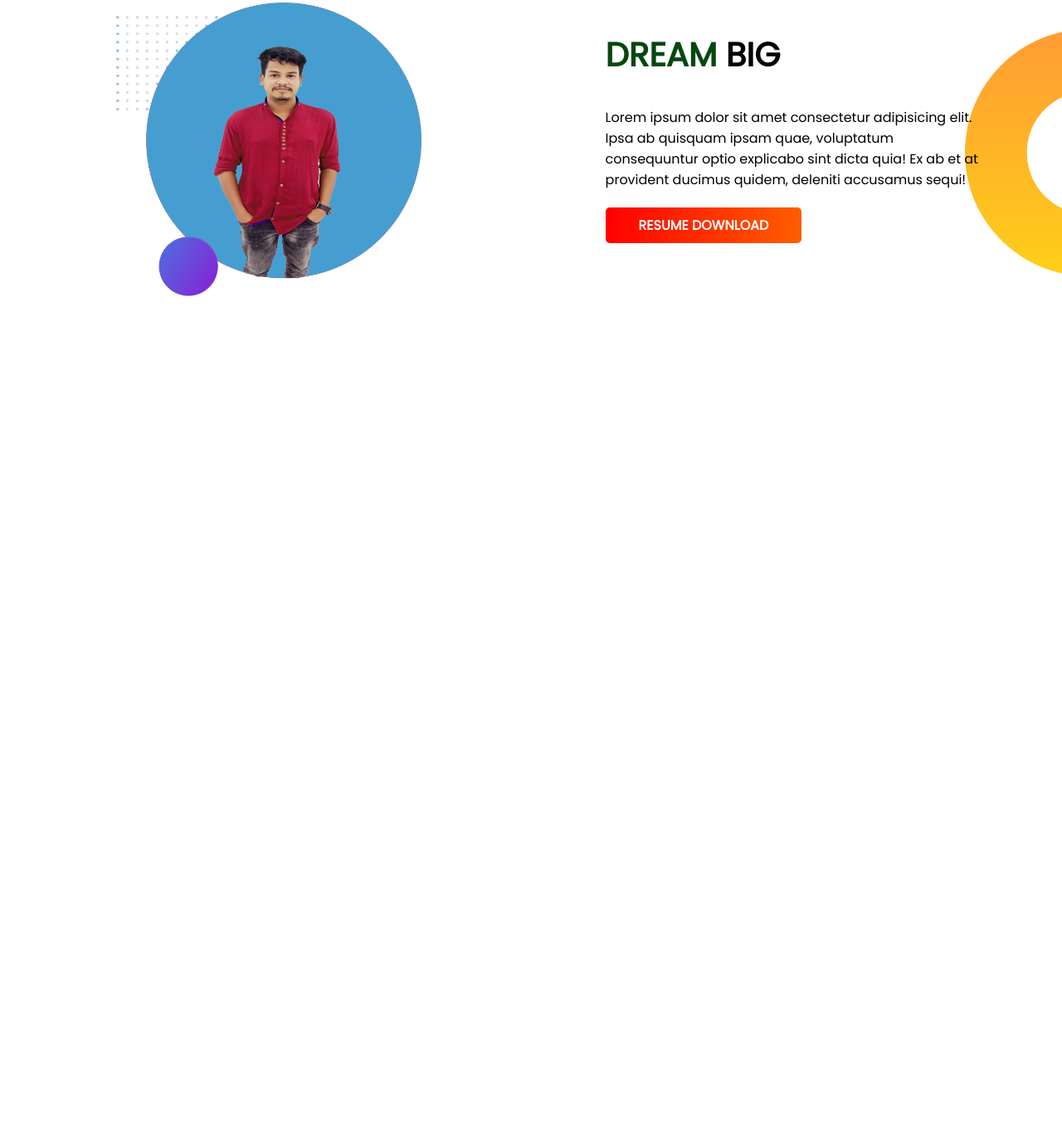
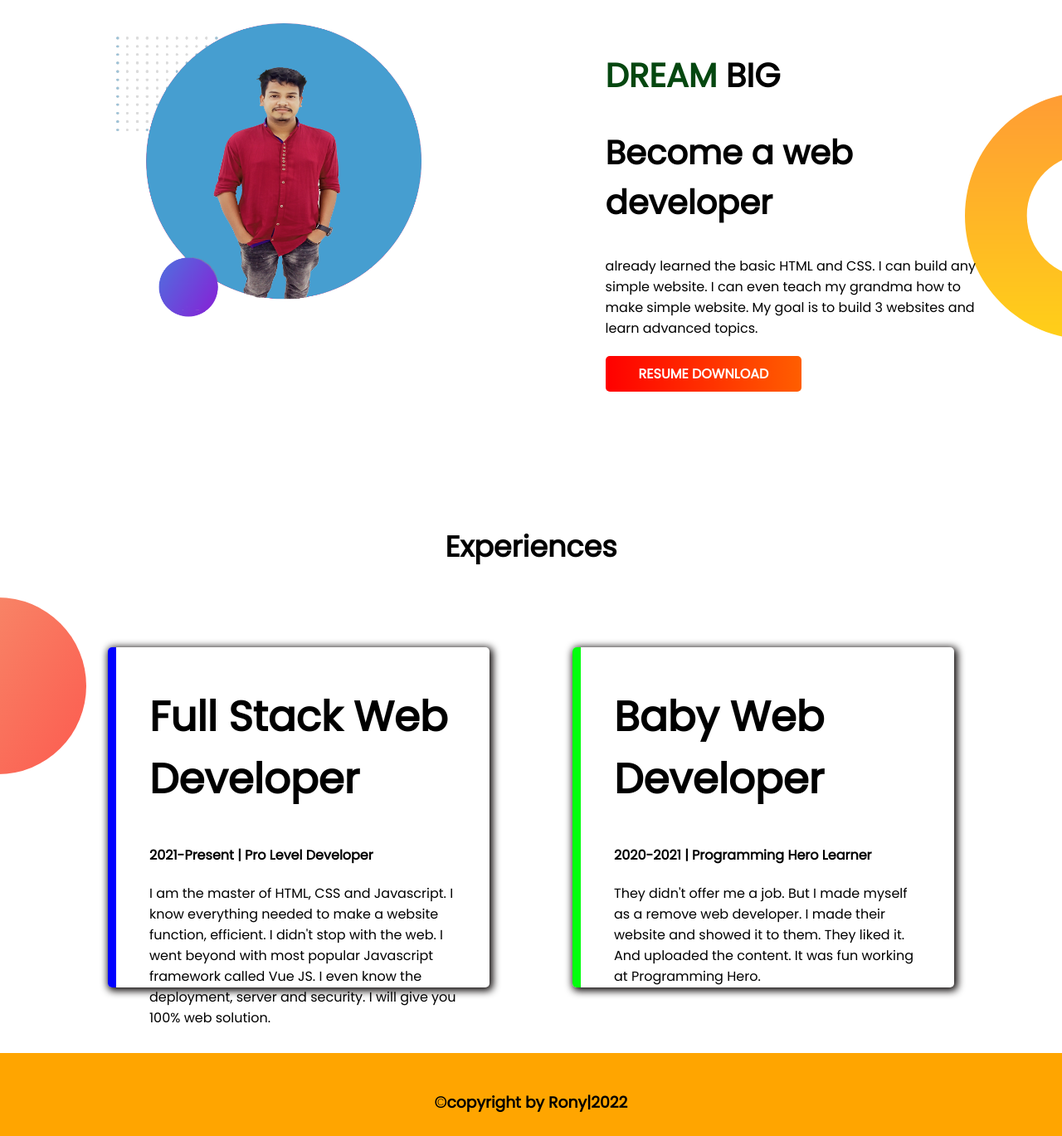
Before and after one commit to ronycse16b/developer-protfolio, a plain HTML site: page index.html in a window 1280 px wide. Shown: the part 845-2214 px from the top of the page at 83% size. Before the commit the page ends 1349 px from the top, so only its background shows below. Drawn offline with Linux system fonts and the light colour scheme.

Commit message:
final-update

```diff
--- a/css/style.css
+++ b/css/style.css
@@ -31,6 +31,7 @@ h1{
 }
 .hire-bnt{
     margin: 30px 0px;
+
 }
 .hire-bnt a{
     background-image: linear-gradient(to right, red , rgb(255, 94, 0));
@@ -43,8 +44,7 @@ h1{
 }
 .hire-bnt a:hover{
     background-image: linear-gradient(to right, rgb(201, 5, 5) , rgb(175, 66, 2));
-
-}
+    transition: 0.9s;}
 /*  section-1 end */
 
 /* section 2 */
@@ -62,3 +62,59 @@ display: flex;
     font-size: 40px;
     font-weight: bold;
 }
+
+/* section -3 */
+.exeprience{
+
+    font-size: 35px;
+    text-align: center;
+
+}
+.section-3{
+    background-image: url(/images/exp-bg.png);
+    background-repeat: no-repeat;
+
+  padding: 10px 80px;
+    display: flex;
+}
+.full_web-developer{
+    height: 400px;
+    width: 40%;
+    box-shadow: 2px 2px 10px 2px #080404;
+    border-left: 10px solid blue;
+    margin: 50px ;
+    padding: 5px 40px;
+    border-radius: 5px;
+    cursor: pointer;
+}
+.baby_web-developer{
+    height: 400px;
+    width: 40%;
+    box-shadow: 2px 2px 10px 2px #080404;
+    border-left: 10px solid rgb(0, 255, 13);
+    margin: 50px ;
+    padding: 5px 40px;
+    border-radius: 5px;
+    cursor: pointer;
+}
+
+.full_web-developer:hover{
+    background-color: rgb(4, 160, 113);
+transition: 0.9s;
+transform: scale(1.1);
+}
+.baby_web-developer:hover{
+   background-color: rgb(4, 160, 113);
+transition: 0.9s;
+transform: scale(1.1);
+}
+.footer-area{
+    width: 100%;
+    height: 100px;
+    background-color: orange;
+
+}
+.footer-text{
+    text-align: center;
+    padding-top: 45px;
+}
--- a/index.html
+++ b/index.html
@@ -15,10 +15,8 @@
         <div class="half-width">
             <h1>Wellcome to <br> <span class="developer-name">Refayet Rony </span> World</h1>
 
-            <h4> I am a Web Developer</h4>
-            <p>Lorem ipsum dolor sit amet consectetur adipisicing elit. Ipsa ab quisquam ipsam quae, voluptatum
-                consequuntur optio explicabo sint dicta quia! Ex ab et at provident ducimus quidem, deleniti accusamus
-                sequi!</p>
+            <h4> B.SC IN CSE</h4>
+            <p>Programming Languages are a fundamental skill for a Computer Science student. Whether you want to go for the Website Development domain, Machine Learning field, or any other area, you are required to understand and implement the basic programming concepts.</p>
             <div class="hire-bnt">
                 <a target="_blank" href="https://www.linkedin.com/in/mr-refaat-rony-514ab522a/">HIRE ME</a>
 
@@ -38,11 +36,9 @@
 
     <div class="half-width">
             <h2><span class="dream-big">DREAM </span> BIG</h2>
+               <h2>Become a web developer</h2>
 
-
-            <p>Lorem ipsum dolor sit amet consectetur adipisicing elit. Ipsa ab quisquam ipsam quae, voluptatum
-                consequuntur optio explicabo sint dicta quia! Ex ab et at provident ducimus quidem, deleniti accusamus
-                sequi!</p>
+            <p> already learned the basic HTML and CSS. I can build any simple website. I can even teach my grandma how to make simple website. My goal is to build 3 websites and learn advanced topics.</p>
             <div class="hire-bnt">
                 <a target="_blank" href="#">RESUME DOWNLOAD</a>
 
@@ -53,7 +49,30 @@
 
 
  </section>
+ <h3 class="exeprience">Experiences</h3>
+ <section class="section-3">
 
+    <div class="full_web-developer">
+        <h1 class="ful-top-header">Full Stack Web Developer</h1>
+       <h4 class="full-heading" >2021-Present | Pro Level Developer</h4>
+       <p>I am the master of HTML, CSS and Javascript. I know everything needed to make a website function, efficient. I didn't stop with the web. I went beyond with most popular Javascript framework called Vue JS. I even know the deployment, server and security. I will give you 100% web solution.</p>
+    </div>
+
+    <div class="baby_web-developer">
+        <h1 class="ful-top-header">Baby Web Developer</h1>
+           <h4 class="full-heading" >2020-2021 | Programming Hero Learner</h4>
+           <p>They didn't offer me a job. But I made myself as a remove web developer. I made their website and showed it to them. They liked it. And uploaded the content. It was fun working at Programming Hero.</p>
+        </div>
+
+        </div>
+
+
+
+
+ </section>
+<footer class="footer-area">
+    <h3 class="footer-text">&copy;copyright by Rony|2022</h3>
+</footer>
 
 
 
```
